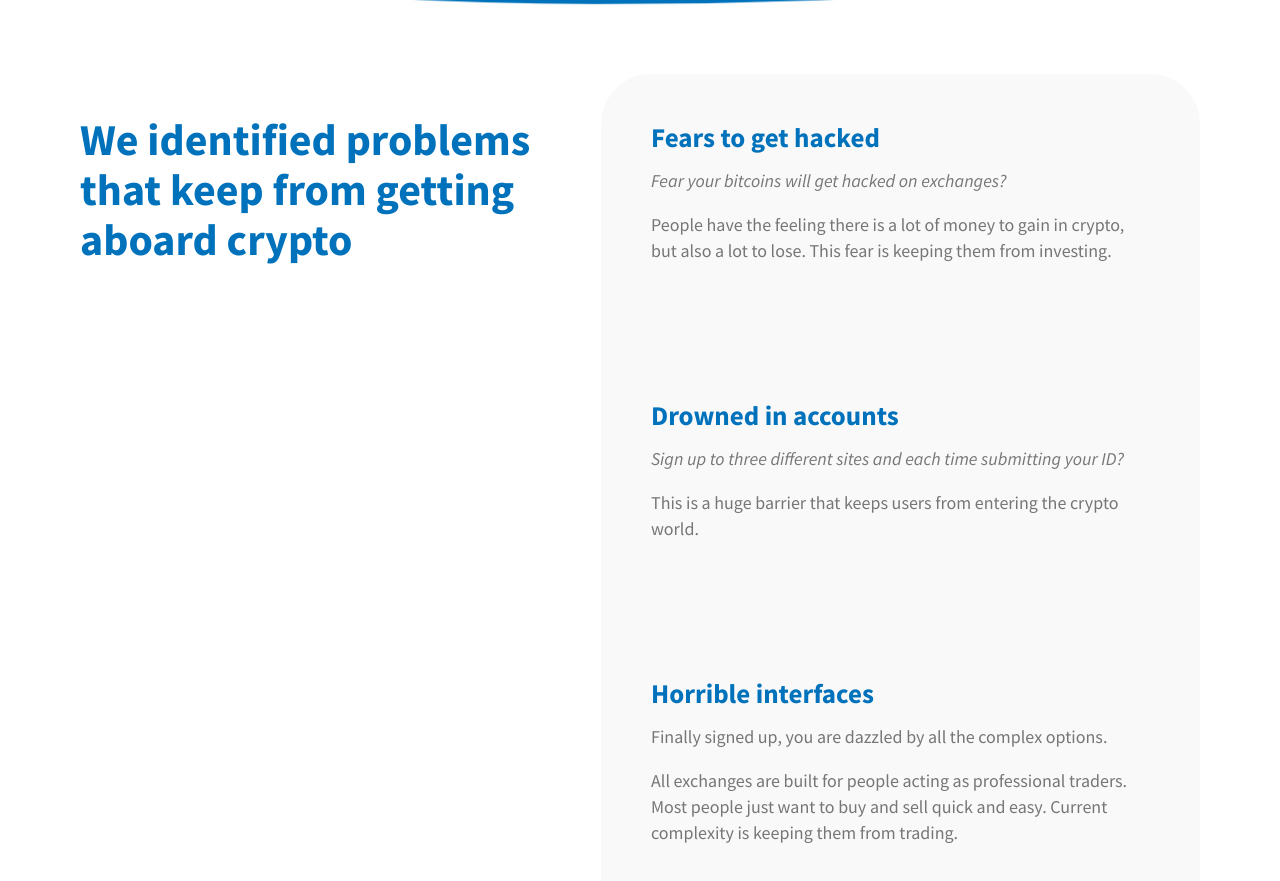
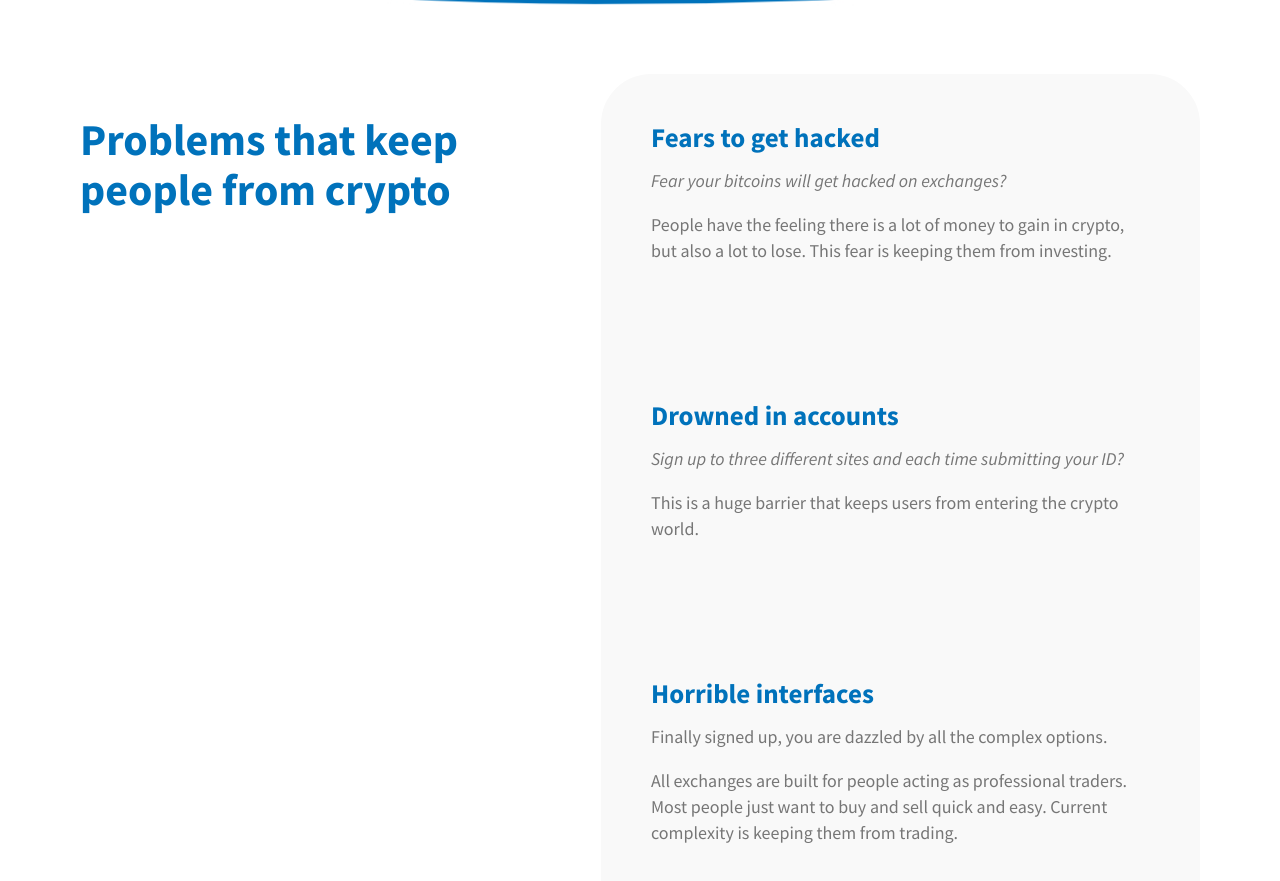
Before and after one commit to brrrrrr/coincollect-site, a React (Create React App) app: page / in a window 1280 px wide. Shown: the part 1384-2265 px from the top of the page. Built offline with nearby package versions, Linux system fonts and the light colour scheme.

Commit message:
Update ProblemsWeSolve.js
titel naar 'problems that keep people from crypto' aangepast

```diff
--- a/src/views/ProblemsWeSolve/ProblemsWeSolve.js
+++ b/src/views/ProblemsWeSolve/ProblemsWeSolve.js
@@ -8,7 +8,7 @@ class ProblemsWeSolve extends Component {
 
         <div>
           <h1>
-            We identified problems that keep from getting aboard crypto
+            Problems that keep people from crypto
           </h1>
         </div>
 
```
